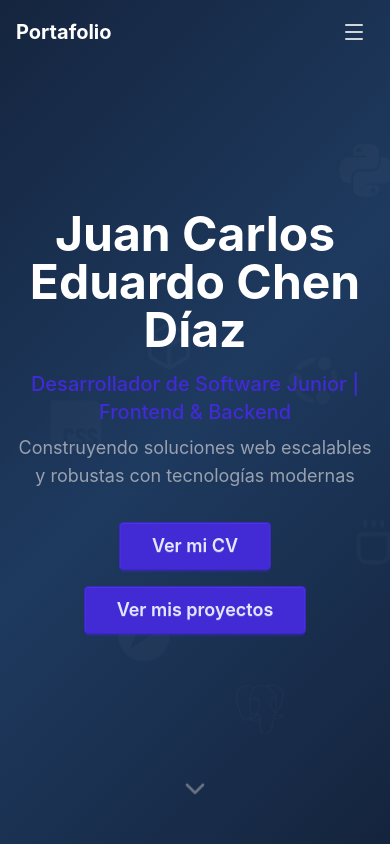
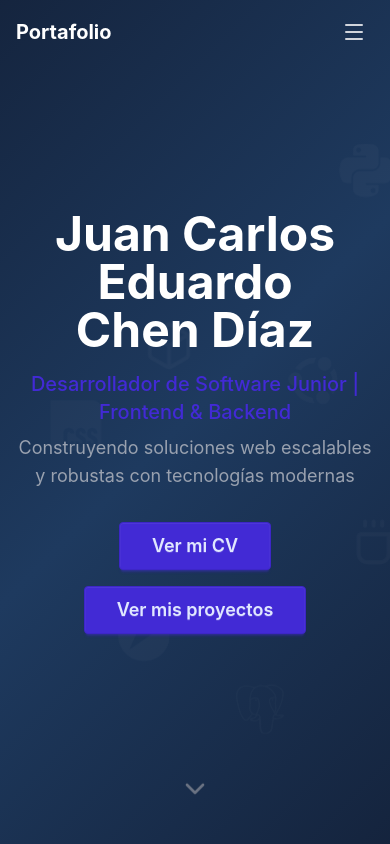
Before and after one commit to Juan-D15/portafolio-web, a React (Vite) app in the folder portafolio-jcd/: page / in a window 390 px wide. Shown: the top 844 px of the page. Built offline with nearby package versions, Linux system fonts and the light colour scheme.

Commit message:
style: nombre centralizado

```diff
--- a/portafolio-jcd/src/components/Hero.jsx
+++ b/portafolio-jcd/src/components/Hero.jsx
@@ -91,8 +91,9 @@ const Hero = () => {
 
       {/* Main content */}
       <div className="text-center max-w-4xl mx-auto relative z-10">
-        <h1 className="text-5xl md:text-7xl font-bold text-white mb-4">
-          Juan Carlos Eduardo Chen Díaz
+        <h1 className="text-5xl md:text-7xl font-bold text-white mb-4 flex flex-col items-center">
+          <span>Juan Carlos Eduardo</span>
+          <span>Chen Díaz</span>
         </h1>
         <p className="text-xl md:text-2xl text-primary mb-2 font-medium">
           Desarrollador de Software Junior | Frontend & Backend
```
